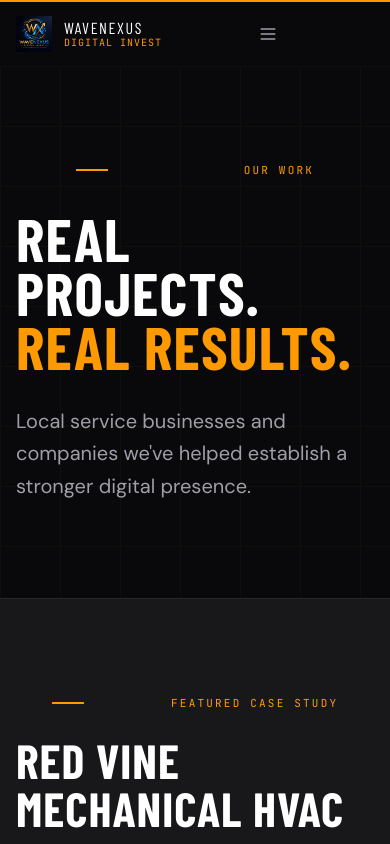
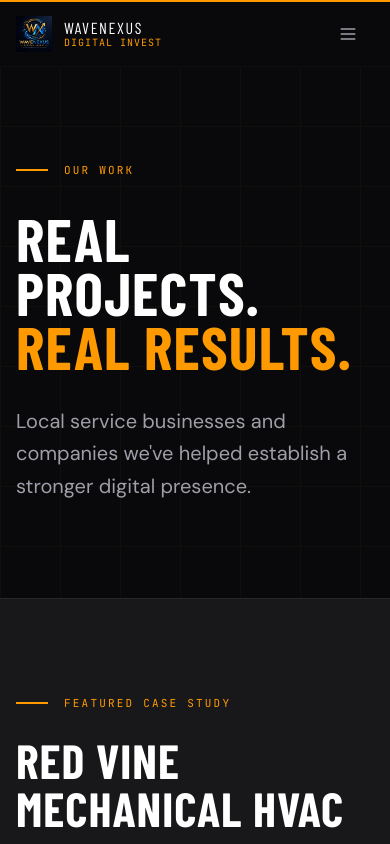
Before and after one commit to Verov36/Wavenexusdigital, a React (Vite) app: page /portfolio in a window 390 px wide. Built offline with nearby package versions, Linux system fonts and the light colour scheme; a web font is replaced by a local one.

Commit message:
Remove global mobile auto-margin rule
`* { margin-left: auto; margin-right: auto }` under 640px pushed inline
items apart (e.g. section eyebrows separated from their accent line).
Checked every route at 375px: no horizontal page overflow.

Co-Authored-By: Claude Opus 5.5 <noreply@anthropic.com>

```diff
--- a/src/styles/mobile-optimizations.css
+++ b/src/styles/mobile-optimizations.css
@@ -109,19 +109,4 @@ header {
   div {
     max-width: 100vw;
   }
-
-  /* Ensure no negative margins push content off screen */
-  * {
-    margin-left: auto;
-    margin-right: auto;
-  }
-
-  /* Allow specific negative margins for design */
-  [class*="gap-"],
-  [class*="space-"],
-  .grid,
-  .flex {
-    margin-left: 0;
-    margin-right: 0;
-  }
 }
```
